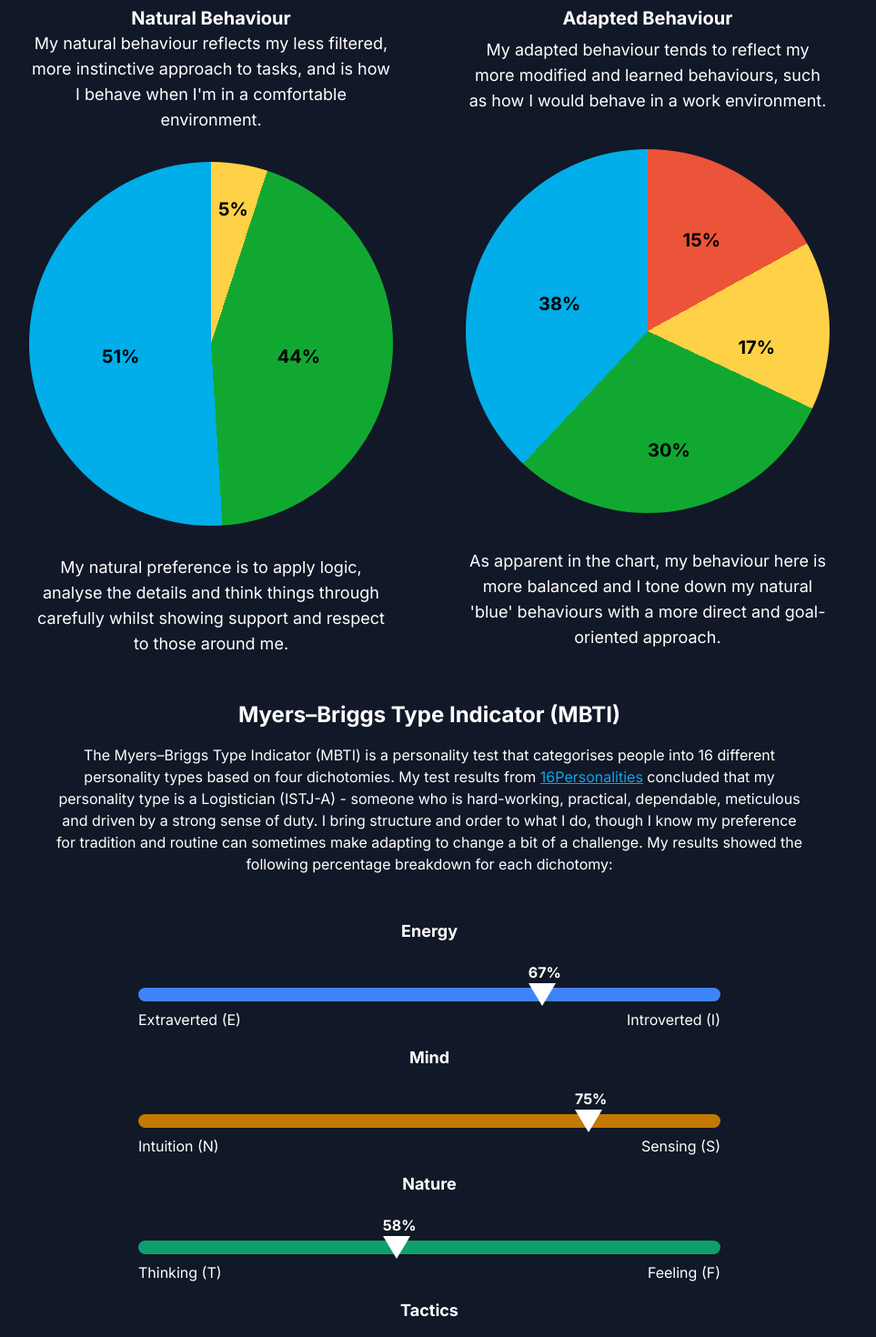
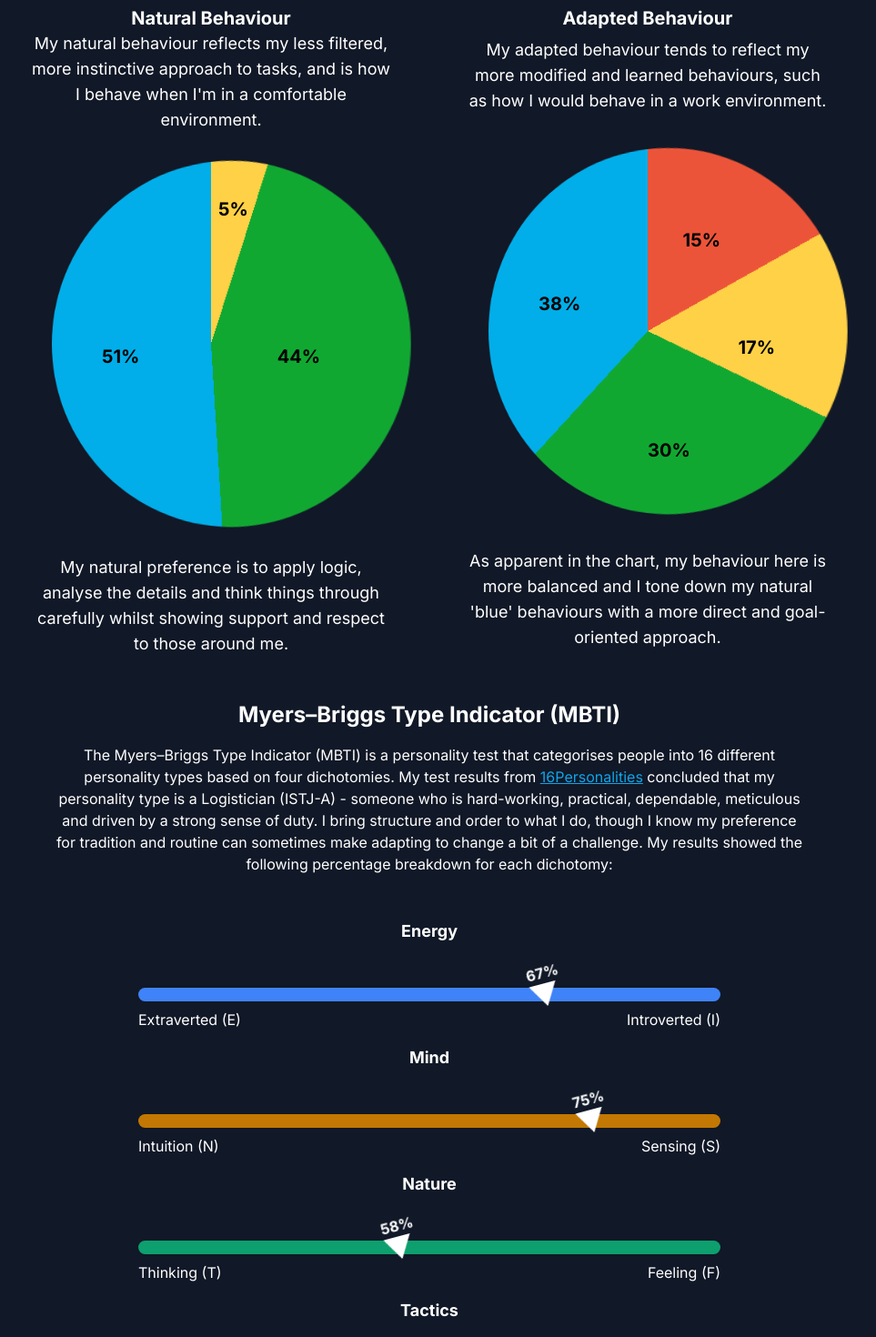
Before and after one commit to WinSanPang/winsanpang, a Next.js app: page /contact in a window 1280 px wide. Shown: the part 1700-3170 px from the top of the page at 91% size, without its empty margins (168-1131 px from the left). Built offline with nearby package versions, Linux system fonts and the light colour scheme.

Commit message:
Add some more fun animations

```diff
--- a/src/app/[locale]/ui/components/colour-profile/colour-profile.tsx
+++ b/src/app/[locale]/ui/components/colour-profile/colour-profile.tsx
@@ -109,7 +109,7 @@ export default function ColourProfile() {
             </p>
             <div className="relative text-black md:text-xl font-bold ">
               <div
-                className={`w-[300px] h-[300px] md:w-[400px] md:h-[400px] rounded-full ${colour} my-8`}
+                className={`w-[300px] h-[300px] md:w-[400px] md:h-[400px] rounded-full ${colour} my-8 animate-flip`}
               />
               {percentages.map(({ percentage, position }) => (
                 <p
--- a/src/app/[locale]/ui/components/myers-briggs-profile/myers-briggs-profile.tsx
+++ b/src/app/[locale]/ui/components/myers-briggs-profile/myers-briggs-profile.tsx
@@ -60,7 +60,7 @@ export default function MyersBriggsProfile() {
           <p className="font-bold mb-12 md:text-lg">
             {t(`${copyContext}.traits.${key}.title`)}
           </p>
-          <div className={`absolute top-[38%] ${position}`}>
+          <div className={`absolute top-[38%] ${position} animate-tilt`}>
             <p className="font-bold">
               {t(`${copyContext}.traits.${key}.percentage`, { percentage })}
             </p>
```
